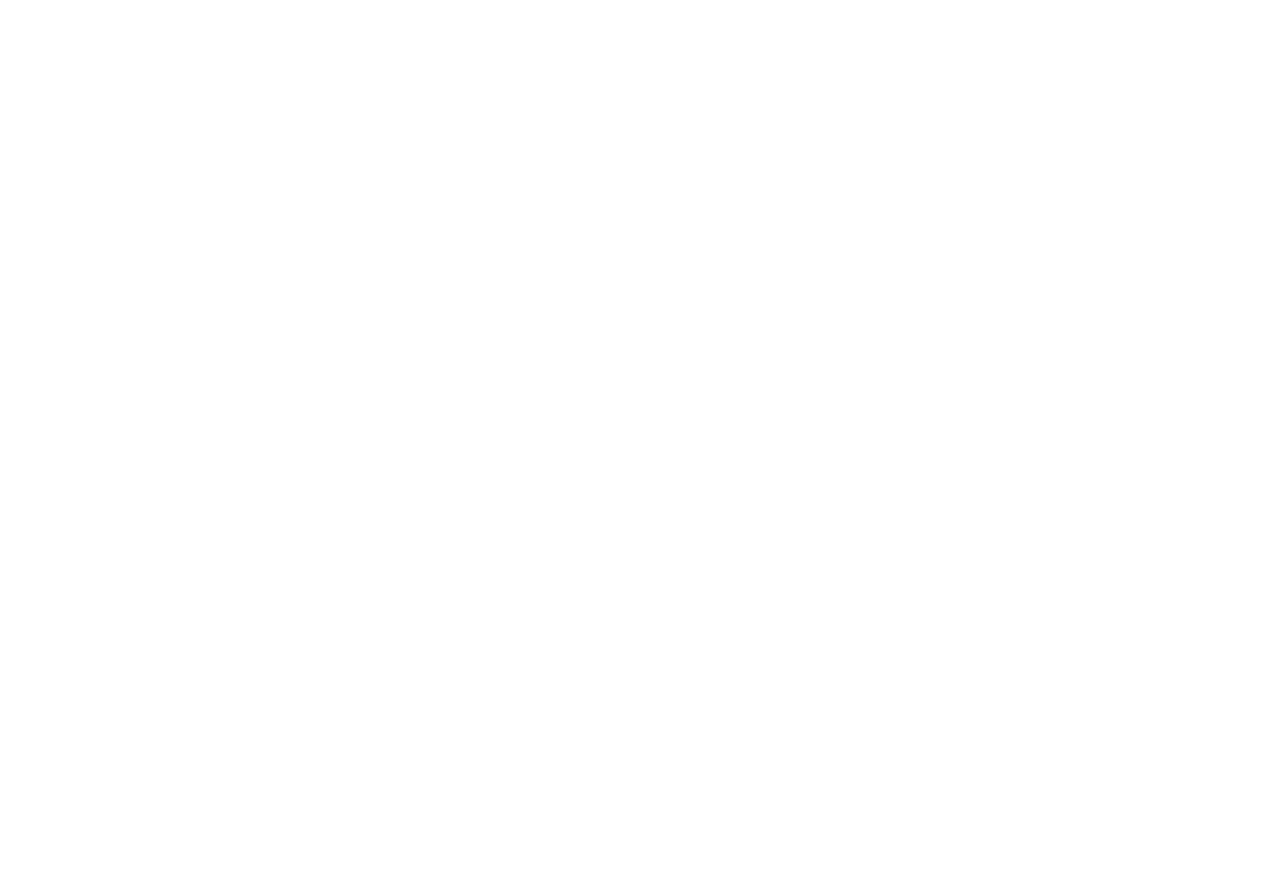
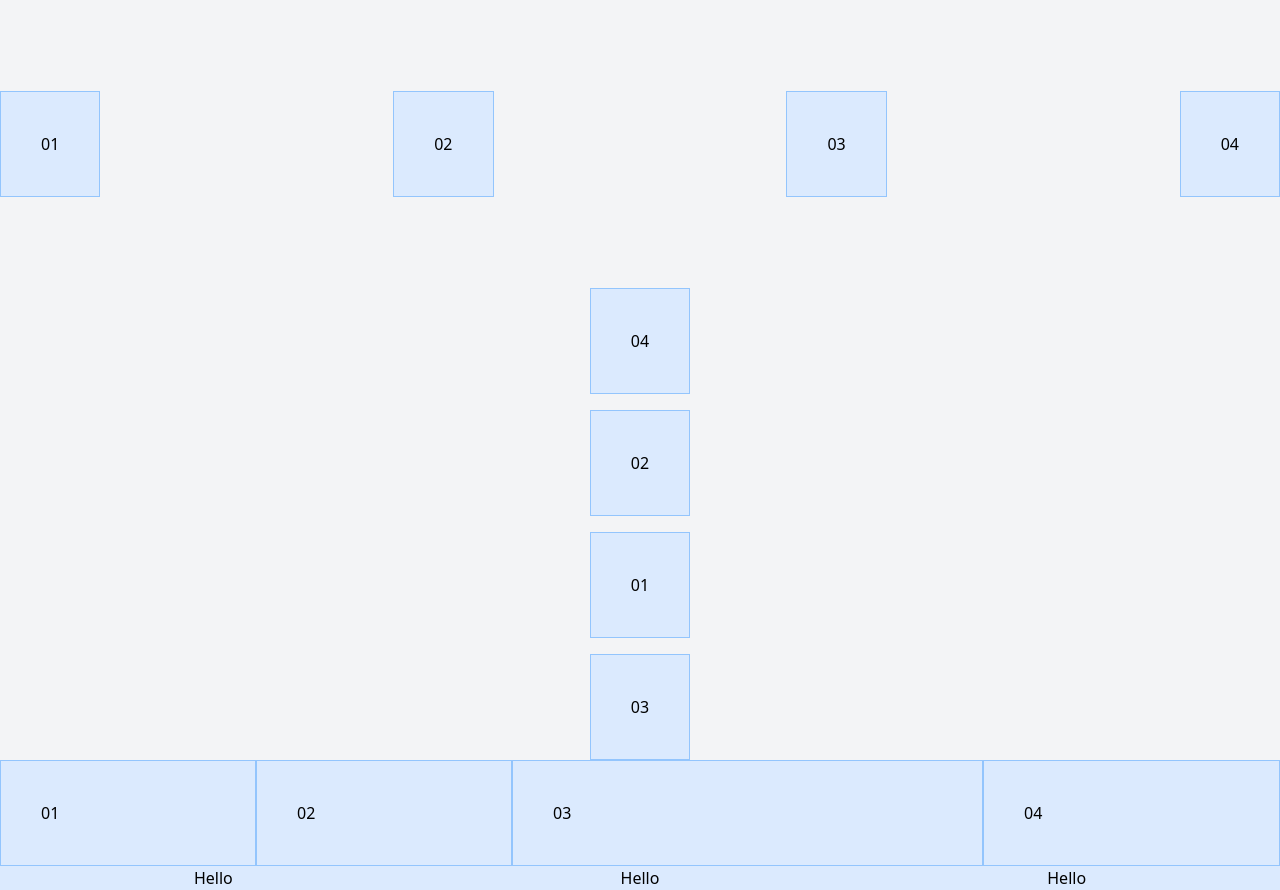
Before and after one commit to vrigzalejo/tailwind-from-scratch, a plain HTML site: page tailwind-sandbox-starter/13-flex/index.html in a window 1280 px wide. Before the commit the page ends 800 px from the top, so only its background shows below. Drawn offline with nearby package versions, Linux system fonts and the light colour scheme.

Commit message:
[Sec 3] 19

```diff
--- a/tailwind-sandbox-starter/13-flex/index.html
+++ b/tailwind-sandbox-starter/13-flex/index.html
@@ -9,10 +9,35 @@
   </head>
   <body>
     <!-- Flex and alignment -->
+    <div class="flex flex-wrap items-center justify-between h-72 bg-gray-100">
+      <div class="p-10 border border-blue-300 bg-blue-100">01</div>
+      <div class="p-10 border border-blue-300 bg-blue-100">02</div>
+      <div class="p-10 border border-blue-300 bg-blue-100">03</div>
+      <div class="p-10 border border-blue-300 bg-blue-100">04</div>
+    </div>
 
     <!-- Flex Column, Gap and Order -->
+    <div class="flex flex-col gap-4 items-center justify-between w-full bg-gray-100">
+      <div class="order-3 p-10 border border-blue-300 bg-blue-100">01</div>
+      <div class="order-2 p-10 border border-blue-300 bg-blue-100">02</div>
+      <div class="order-4 p-10 border border-blue-300 bg-blue-100">03</div>
+      <div class="order-1 p-10 border border-blue-300 bg-blue-100">04</div>
+
+    </div>
 
     <!-- Grow and shrink -->
+    <div class="flex w-full bg-gray-100">
+      <div class="flex-initial w-64 p-10 border border-blue-300 bg-blue-100">01</div>
+      <div class="flex-none w-64 p-10 border border-blue-300 bg-blue-100">02</div>
+      <div class="flex-auto w-64 p-10 border border-blue-300 bg-blue-100">03</div>
+      <div class="flex-1 w-64 p-10 border border-blue-300 bg-blue-100">04</div>
+    </div>
+
+    <div class="flex text-center">
+      <div class="flex-1 bg-blue-100">Hello</div>
+      <div class="flex-1 bg-blue-100">Hello</div>
+      <div class="flex-1 bg-blue-100">Hello</div>
+    </div>
   </body>
 </html>
 
```
